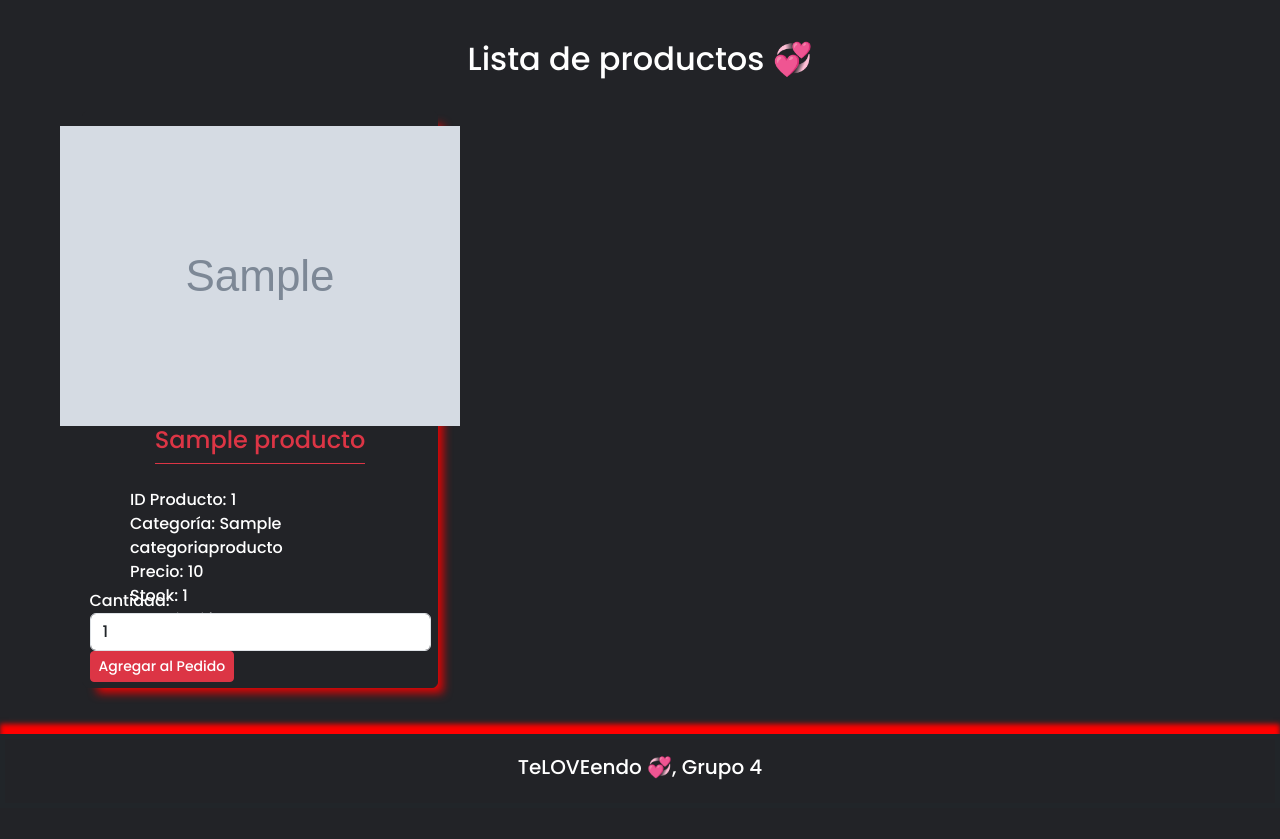
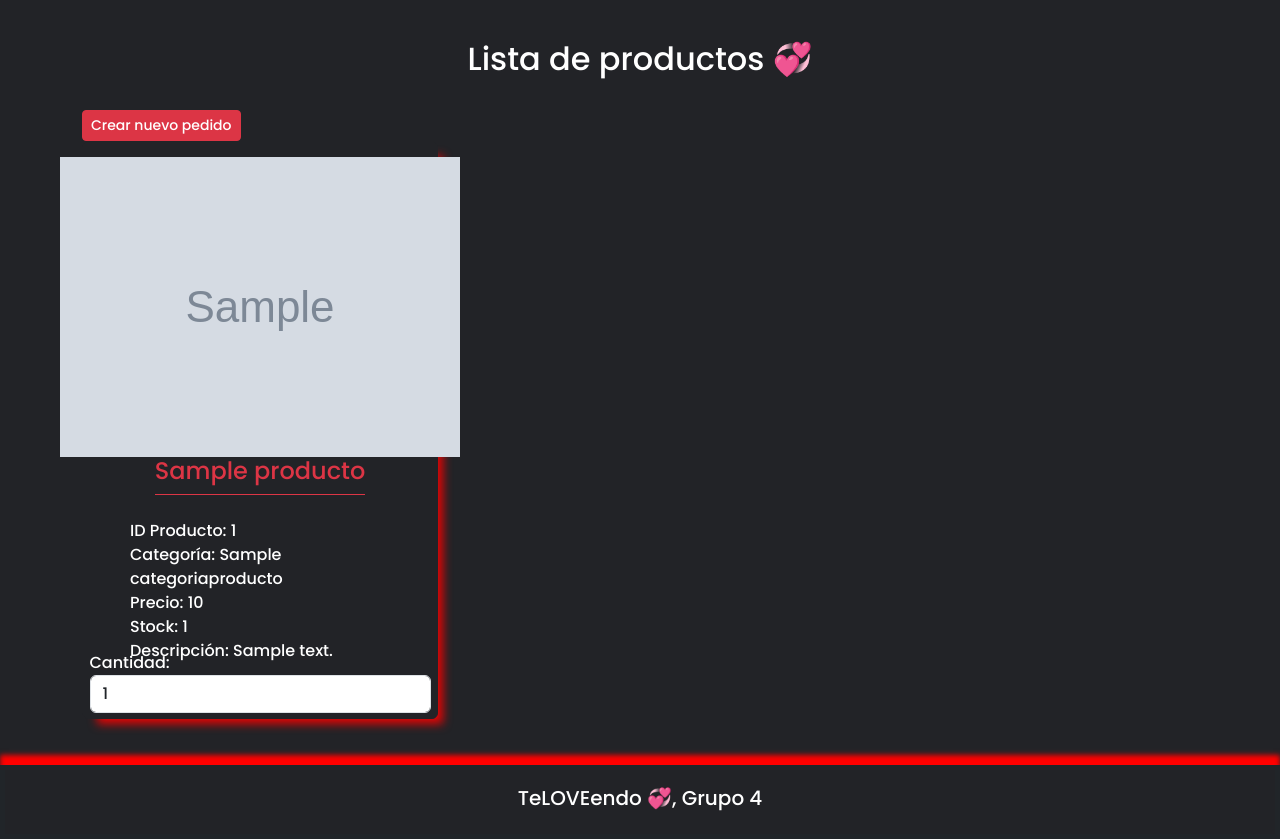
Before and after one commit to BorisSMorales/grupal_m7, a Django app: page /productos/ in a window 1280 px wide. Shown: the part 80-919 px from the top of the page. Before the commit the page ends 860 px from the top, so only its background shows below. Run offline with Django 4.2, Linux system fonts and the light colour scheme; a user stored in the database is signed in; tables that the repository leaves empty hold one stand-in row (values such as "Sample post"); grey boxes marked "Sample" are stand-in pictures; some libraries are stand-ins or nearby versions.

Commit message:
detalle de pedido actualizado al agregar productos

```diff
--- a/grupal/principal/templates/telovendo3app/lista_productos.html
+++ b/grupal/principal/templates/telovendo3app/lista_productos.html
@@ -7,6 +7,10 @@
 
 <section>
     <div class="container">
+        {% if user.is_authenticated %}
+        <a class="btn btn-sm btn-danger" href="{% url 'crear_pedido' %}">Crear nuevo pedido</a>
+        {% endif %}
+
         <div class="row row-cols-1 row-cols-md-3 g-4" id="productos">
             {% for producto in productos %}
             <div class="col">
@@ -30,7 +34,10 @@
                             <div class="form-group">
                                 <input type="number" name="cantidad" class="form-control" min="1" value="1">
                             </div>
-                            <button class="btn btn-sm btn-danger" type="submit">Agregar al Pedido</button>
+                            {% if request.session.pedido_id %}
+                                <button class="btn btn-sm btn-danger" type="submit">Agregar</button>
+                            {% endif %}
+
                         </form>
                     </div>
                 </div><br>
--- a/grupal/principal/views.py
+++ b/grupal/principal/views.py
@@ -324,7 +324,8 @@ class DetallesPedidoView(View):
     def get(self, request, pedido_id):
         pedido = get_object_or_404(Pedido, id=pedido_id)
         detalles = DetallePedido.objects.filter(pedido=pedido)
-        direccion_envio = request.session.get('direccion_envio')
+        direccion_envio = pedido.direccion_cliente.direccion  # Acceder a la dirección de envío
+
         context = {
             'pedido': pedido,
             'detalles': detalles,
```
